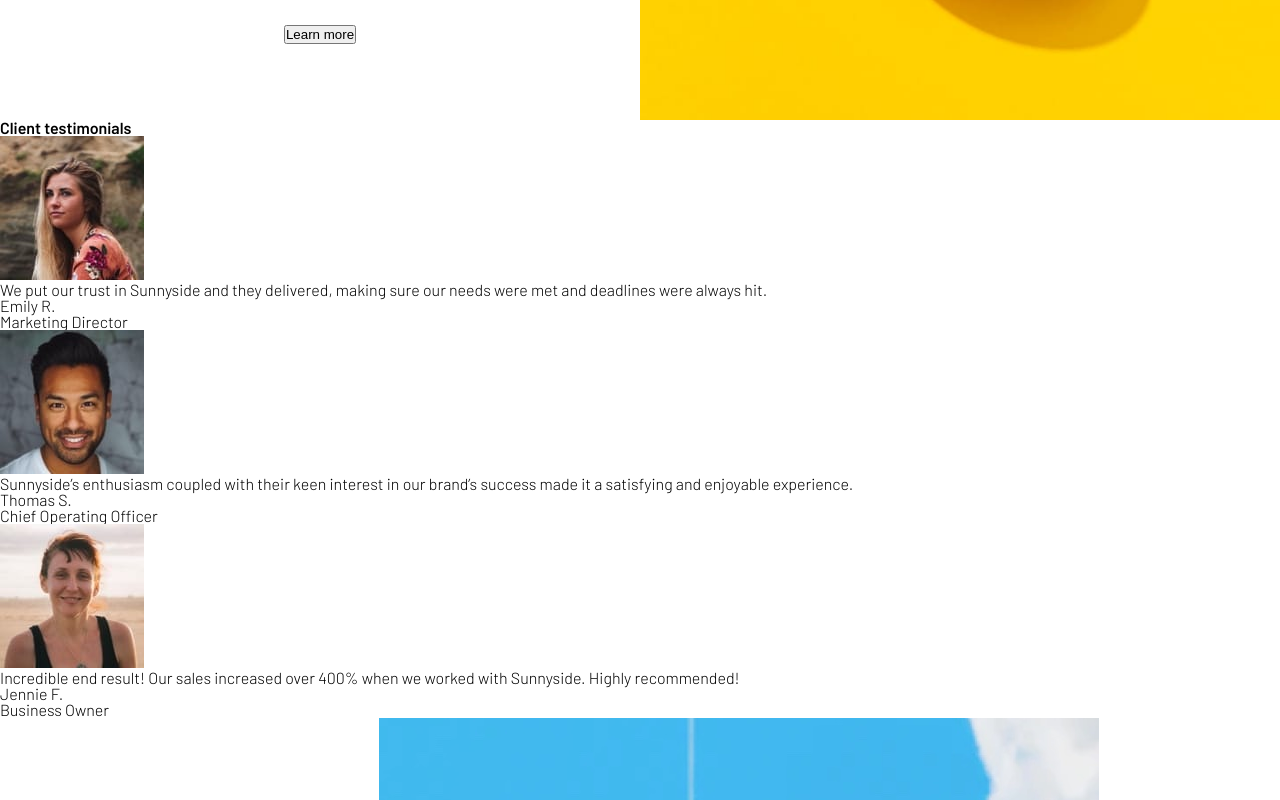
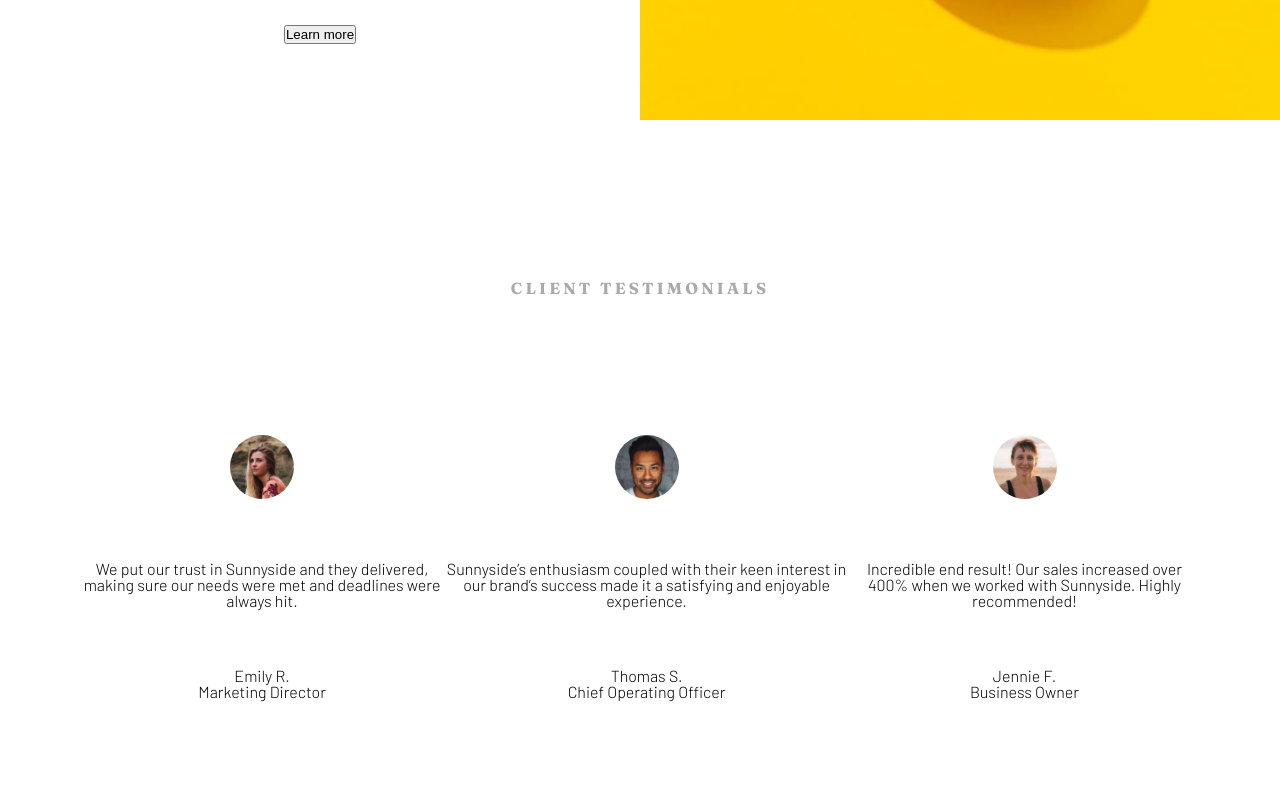
Before and after one commit to radanovicnikola93/sunnyside-agency, a website: page index.html in a window 1280 px wide. Shown: the part 2280-3080 px from the top of the page. Drawn offline with Linux system fonts and the light colour scheme; files whose address does not match are found by name.

Commit message:
positioned testimonial section

```diff
--- a/index.html
+++ b/index.html
@@ -129,6 +129,8 @@
               We put our trust in Sunnyside and they delivered, making sure our
               needs were met and deadlines were always hit.
             </p>
+            </div>
+            <div>
             <p class="client--name">Emily R.</p>
             <p class="client--job-position">Marketing Director</p>
           </div>
@@ -143,6 +145,8 @@
               Sunnyside’s enthusiasm coupled with their keen interest in our
               brand’s success made it a satisfying and enjoyable experience.
             </p>
+            </div>
+            <div>
             <p class="client--name">Thomas S.</p>
             <p class="client--job-position">Chief Operating Officer</p>
           </div>
@@ -157,6 +161,8 @@
               Incredible end result! Our sales increased over 400% when we
               worked with Sunnyside. Highly recommended!
             </p>
+            </div>
+            <div>
             <p class="client--name">Jennie F.</p>
             <p class="client--job-position">Business Owner</p>
           </div>
--- a/styles/sass/components/_client.scss
+++ b/styles/sass/components/_client.scss
@@ -0,0 +1,13 @@
+.client {
+    display: flex;
+    flex-direction: column;
+    justify-content: space-evenly;
+    align-items: center;
+    text-align: center;
+    div:first-child {
+        img {
+            width: 4rem;
+            border-radius: 50%;
+        }
+    }
+}
--- a/styles/sass/layouts/_testimonial.scss
+++ b/styles/sass/layouts/_testimonial.scss
@@ -0,0 +1,23 @@
+.testimonial {
+    display: flex;
+    flex-direction: column;
+    justify-content: space-evenly;
+    align-items: center;
+    padding: 5rem;
+    height: 100vh;
+
+    .testimonial--header {
+        h4 {
+            text-transform: uppercase;
+            font-family: $ff-fraunces;
+            color: $grayish-blue;
+            letter-spacing: 0.2rem;
+        }
+    }
+
+    .testimonial--container {
+        display: flex;
+        justify-content: space-evenly;
+        height: 60%;
+    }
+}
```
Also changed, not shown: styles/css/style.css.
